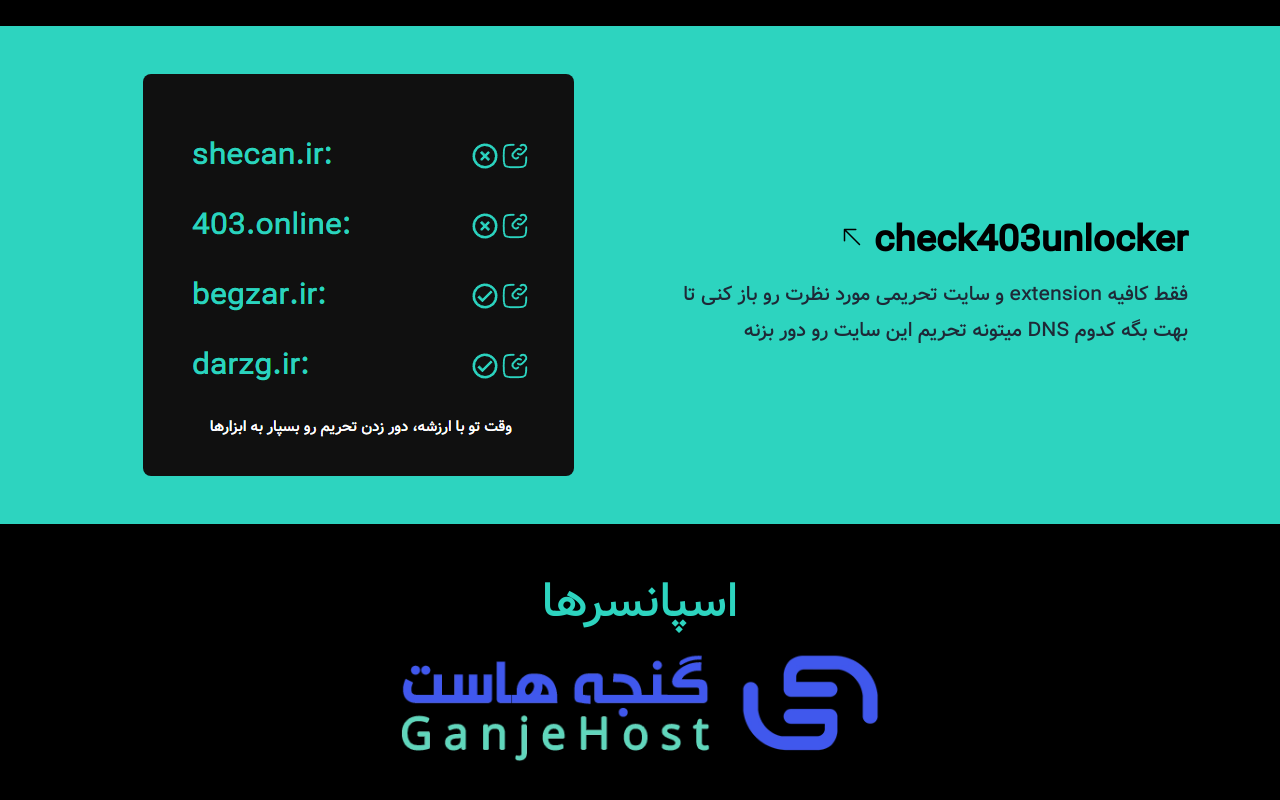
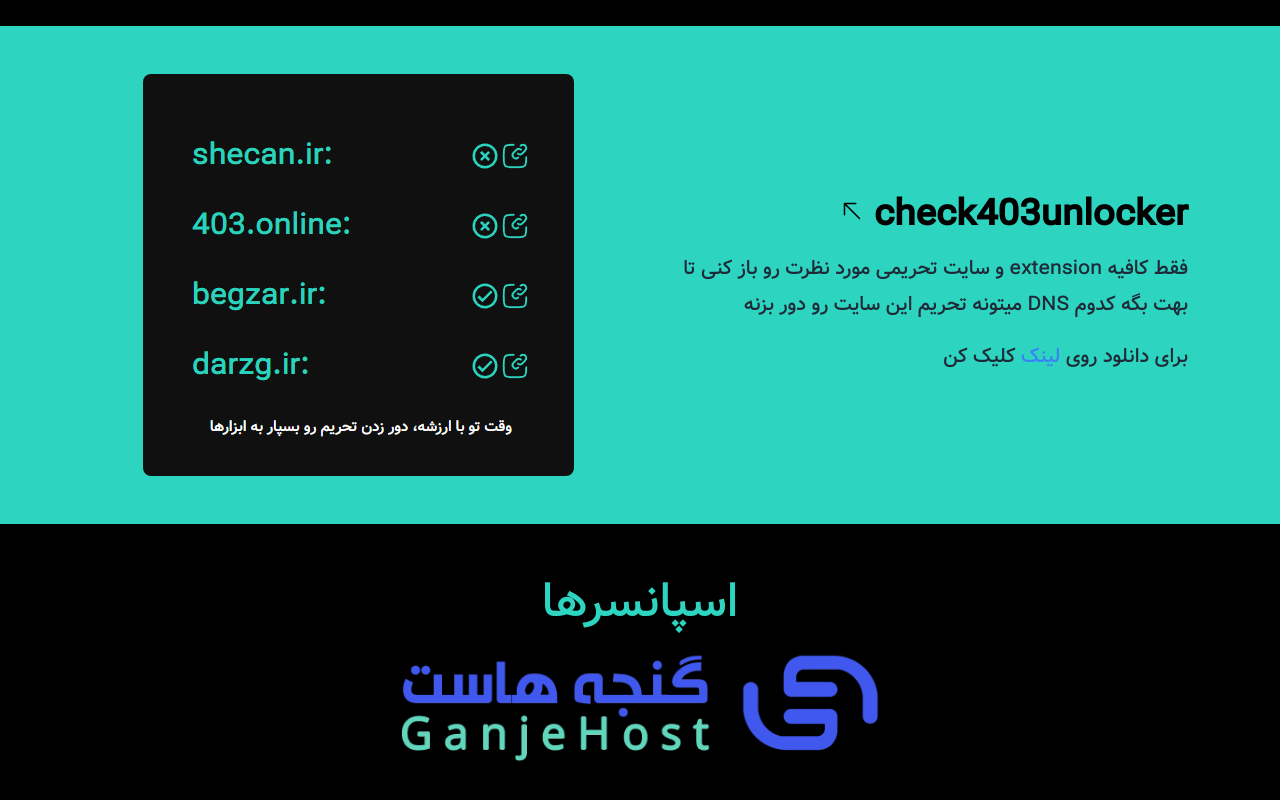
Before and after one commit to 403unlocker/403unlocker.ir, a Next.js app: page / in a window 1280 px wide. Shown: the part 1922-2722 px from the top of the page. Built offline with nearby package versions, Linux system fonts and the light colour scheme.

Commit message:
feat: add extension link

```diff
--- a/app/page.tsx
+++ b/app/page.tsx
@@ -210,9 +210,7 @@
               <div className="m-7 grid grid-cols-1 md:grid-cols-2 gap-8">
                 <div className="flex items-center justify-center md:justify-end order-2 md:order-1">
                   <div className=" text-right">
-                    <Link
-                      href="https://github.com/403unlocker/check403unlocker-ext"
-                      target="_blank">
+                    <Link href="https://github.com/403unlocker/check403unlocker-ext">
                       <h3 className="pt-5 text-black font-black md:text-4xl text-2xl">
                         <span>check403unlocker </span>
                         <ArrowTopLeft className="size-6 mb-2 inline-block" />
@@ -221,6 +219,18 @@
                     <p className="text-gray-800 leading-9 text-xl font-medium pt-4">
                       فقط کافیه extension و سایت تحریمی مورد نظرت رو باز کنی تا
                       بهت بگه کدوم DNS میتونه تحریم این سایت رو دور بزنه
+                    </p>
+                    <p className="text-gray-800 leading-9 text-xl font-medium pt-4">
+                      برای دانلود روی{" "}
+                      <Link
+                        href={
+                          "https://chromewebstore.google.com/detail/check403unlocker/elmlgegphdbjnofpobhkinmjnofkdmne"
+                        }
+                        target="_blank"
+                        className="text-blue-500">
+                        لینک
+                      </Link>{" "}
+                      کلیک کن
                     </p>
                   </div>
                 </div>
```
